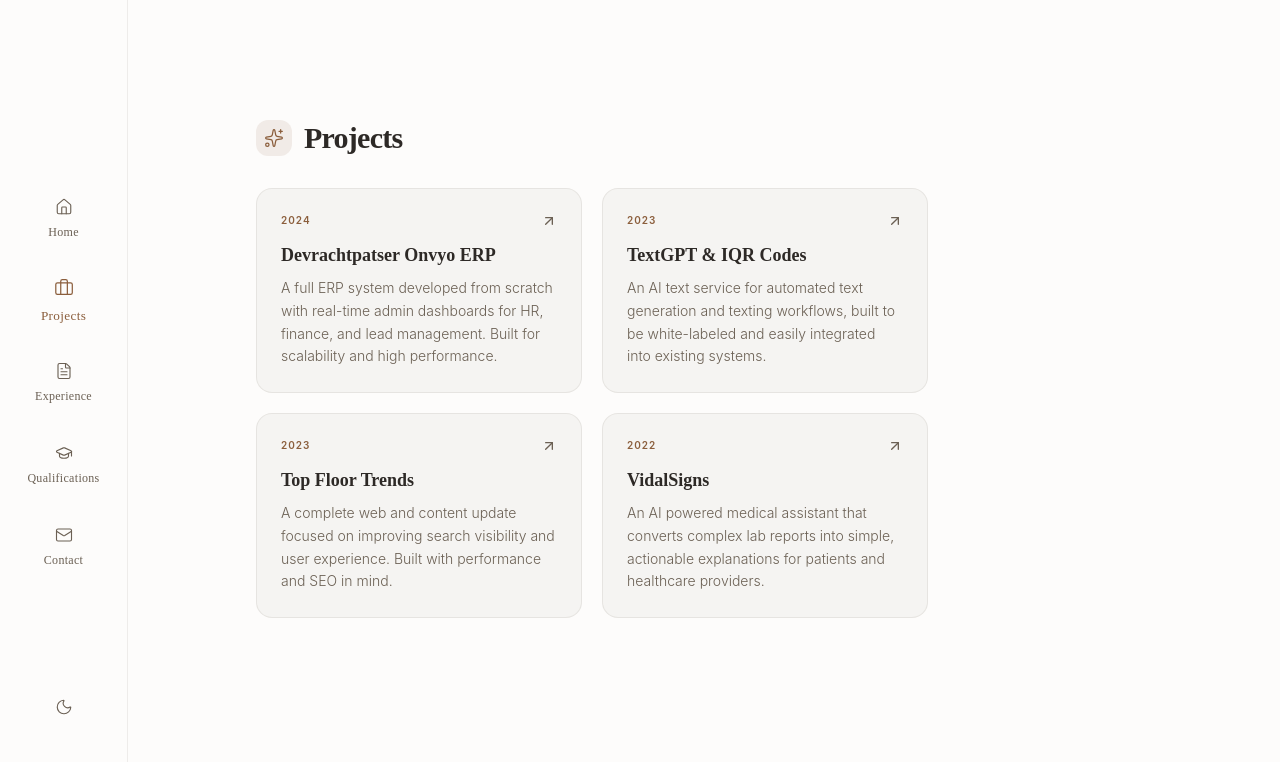
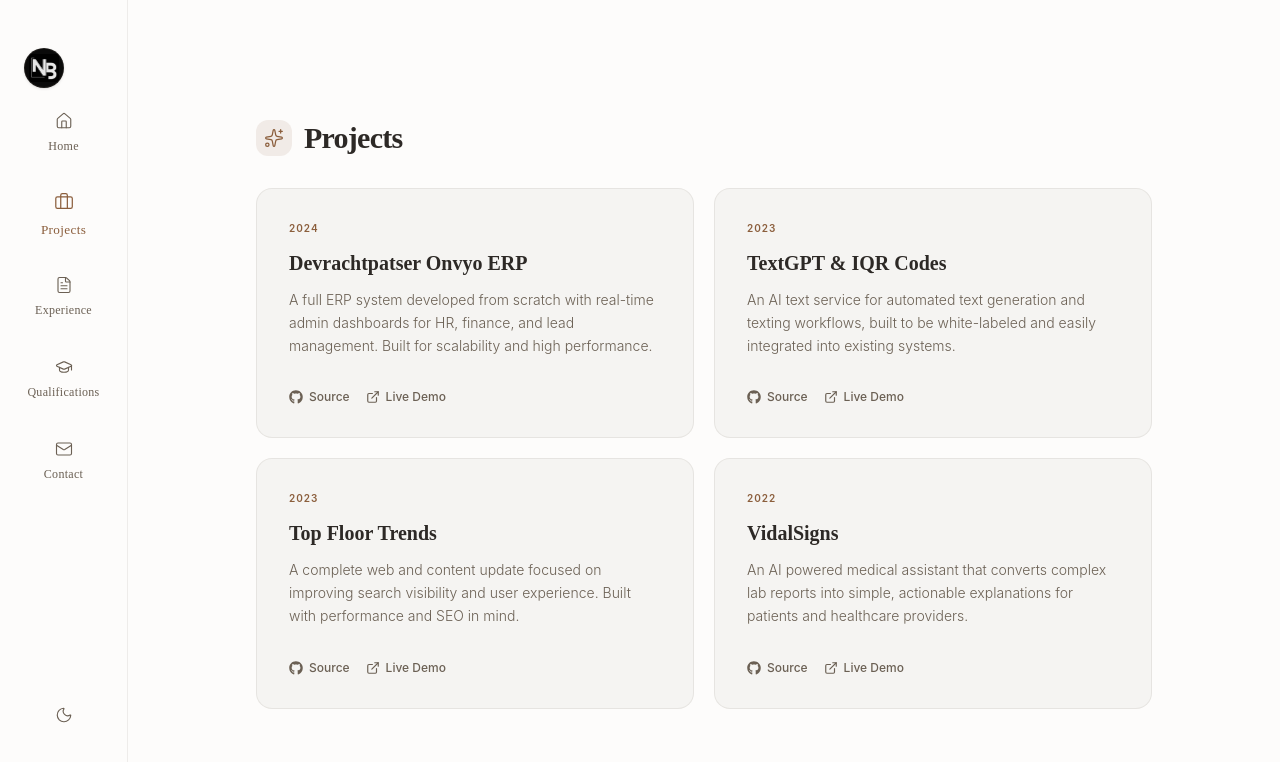
Before and after one commit to niloy8/Portfolioo, a React (Vite) app in the folder Niloy Devfolio/: page /projects in a window 1280 px wide. Shown: the top 762 px of the page. Built offline with nearby package versions, Linux system fonts and the light colour scheme.

Commit message:
Logo added in the sidebar

```diff
--- a/Niloy Devfolio/src/Components/Projects/Project.tsx
+++ b/Niloy Devfolio/src/Components/Projects/Project.tsx
@@ -1,36 +1,41 @@
 import React from 'react';
-import { Sparkles, ArrowUpRight } from 'lucide-react';
+import { Sparkles, ArrowUpRight, ExternalLink } from 'lucide-react';
+import { FaGithub } from 'react-icons/fa6';
 
 const projects = [
     {
         title: "Devrachtpatser Onvyo ERP",
         description: "A full ERP system developed from scratch with real-time admin dashboards for HR, finance, and lead management. Built for scalability and high performance.",
         year: "2024",
-        link: "#"
+        github: "#",
+        demo: "#"
     },
     {
         title: "TextGPT & IQR Codes",
         description: "An AI text service for automated text generation and texting workflows, built to be white-labeled and easily integrated into existing systems.",
         year: "2023",
-        link: "#"
+        github: "#",
+        demo: "#"
     },
     {
         title: "Top Floor Trends",
         description: "A complete web and content update focused on improving search visibility and user experience. Built with performance and SEO in mind.",
         year: "2023",
-        link: "#"
+        github: "#",
+        demo: "#"
     },
     {
         title: "VidalSigns",
         description: "An AI powered medical assistant that converts complex lab reports into simple, actionable explanations for patients and healthcare providers.",
         year: "2022",
-        link: "#"
+        github: "#",
+        demo: "#"
     }
 ];
 
 const Projects: React.FC = () => {
     return (
-        <section className="animate-fade-in max-w-2xl pt-6">
+        <section className="animate-fade-in max-w-5xl pt-6">
             <div className="flex items-center gap-3 mb-8">
                 <div className="p-2 bg-[var(--accent)]/10 text-[var(--accent)] rounded-xl">
                     <Sparkles size={20} strokeWidth={1.5} />
@@ -38,24 +43,31 @@ const Projects: React.FC = () => {
                 <h1 className="text-2xl md:text-3xl font-serif font-bold text-[var(--text-primary)] tracking-tight">Projects</h1>
             </div>
 
-            <div className="grid grid-cols-1 sm:grid-cols-2 gap-5">
+            <div className="grid grid-cols-1 md:grid-cols-2 gap-5">
                 {projects.map((project, i) => (
-                    <a key={i} href={project.link} className="block group">
-                        <div className="h-full p-6 rounded-2xl bg-[var(--text-secondary)]/5 border border-[var(--text-secondary)]/10 group-hover:bg-[var(--text-secondary)]/10 transition-all duration-300 flex flex-col justify-between space-y-6">
+                    <div key={i} className="h-full p-6 lg:p-8 rounded-2xl bg-[var(--text-secondary)]/5 border border-[var(--text-secondary)]/10 hover:bg-[var(--text-secondary)]/10 transition-all duration-300 flex flex-col justify-between space-y-6 group">
                         <div>
                             <div className="flex justify-between items-start mb-3">
                                 <span className="text-[10px] font-sans font-semibold text-[var(--accent)] tracking-widest uppercase">{project.year}</span>
-                                    <ArrowUpRight size={16} className="text-[var(--text-secondary)] group-hover:text-[var(--accent)] group-hover:translate-x-1 group-hover:-translate-y-1 transition-all" />
+                                <ArrowUpRight size={16} className="text-[var(--text-secondary)] group-hover:text-[var(--accent)] transition-colors opacity-0 group-hover:opacity-100" />
                             </div>
-                                <h3 className="text-lg font-serif font-semibold text-[var(--text-primary)] group-hover:text-[var(--accent)] transition-colors mb-2">
+                            <h3 className="text-lg md:text-xl font-serif font-semibold text-[var(--text-primary)] group-hover:text-[var(--accent)] transition-colors mb-3">
                                 {project.title}
                             </h3>
                             <p className="text-sm text-[var(--text-secondary)] leading-relaxed font-sans font-light">
                                 {project.description}
                             </p>
                         </div>
+
+                        <div className="flex items-center gap-4 pt-2">
+                            <a href={project.github} target="_blank" rel="noopener noreferrer" className="flex items-center gap-1.5 text-xs font-sans font-medium text-[var(--text-secondary)] hover:text-[var(--text-primary)] transition-colors">
+                                <FaGithub size={14} /> <span>Source</span>
+                            </a>
+                            <a href={project.demo} target="_blank" rel="noopener noreferrer" className="flex items-center gap-1.5 text-xs font-sans font-medium text-[var(--text-secondary)] hover:text-[var(--text-primary)] transition-colors">
+                                <ExternalLink size={14} /> <span>Live Demo</span>
+                            </a>
                         </div>
-                    </a>
+                    </div>
                 ))}
             </div>
         </section>
--- a/Niloy Devfolio/src/Components/Sidebar.tsx
+++ b/Niloy Devfolio/src/Components/Sidebar.tsx
@@ -15,9 +15,19 @@ const Sidebar: React.FC = () => {
   ];
 
   return (
-    <aside className="fixed left-0 top-0 h-screen w-24 md:w-32 bg-[var(--bg)] border-r border-[var(--text-secondary)]/10 flex flex-col justify-between py-12 px-2 z-50 transition-all duration-300">
-      <div className="flex justify-center flex-1 w-full mt-8">
-        <nav className="flex flex-col items-center justify-center gap-10 w-full">
+    <aside className="fixed left-0 top-0 h-screen w-24 md:w-32 bg-[var(--bg)] border-r border-[var(--text-secondary)]/10 flex flex-col justify-between py-8 md:py-10 px-2 z-50 transition-all duration-300">
+      <div className="flex flex-col items-center w-full">
+        {/* Brand Logo */}
+        <div className="mb-6 md:mb-6 pt-2 self-start ml-2 md:ml-4">
+          <NavLink to="/" className="block group transition-transform hover:scale-105" aria-label="Home">
+            <div className="w-8 h-8 md:w-10 md:h-10 rounded-full overflow-hidden border border-[var(--text-secondary)]/20 flex items-center justify-center bg-[#0a0a0a] shadow-sm">
+              <img src="/favicon.png" alt="NB Logo" className="w-full h-full object-contain p-1 opacity-90 group-hover:opacity-100 transition-opacity" />
+            </div>
+          </NavLink>
+        </div>
+
+        {/* Navigation Items */}
+        <nav className="flex flex-col items-center justify-center gap-8 md:gap-10 w-full">
           {navItems.map((item) => (
             <NavLink
               key={item.name}
```
Lines whose indentation alone changed are shown as unchanged.
